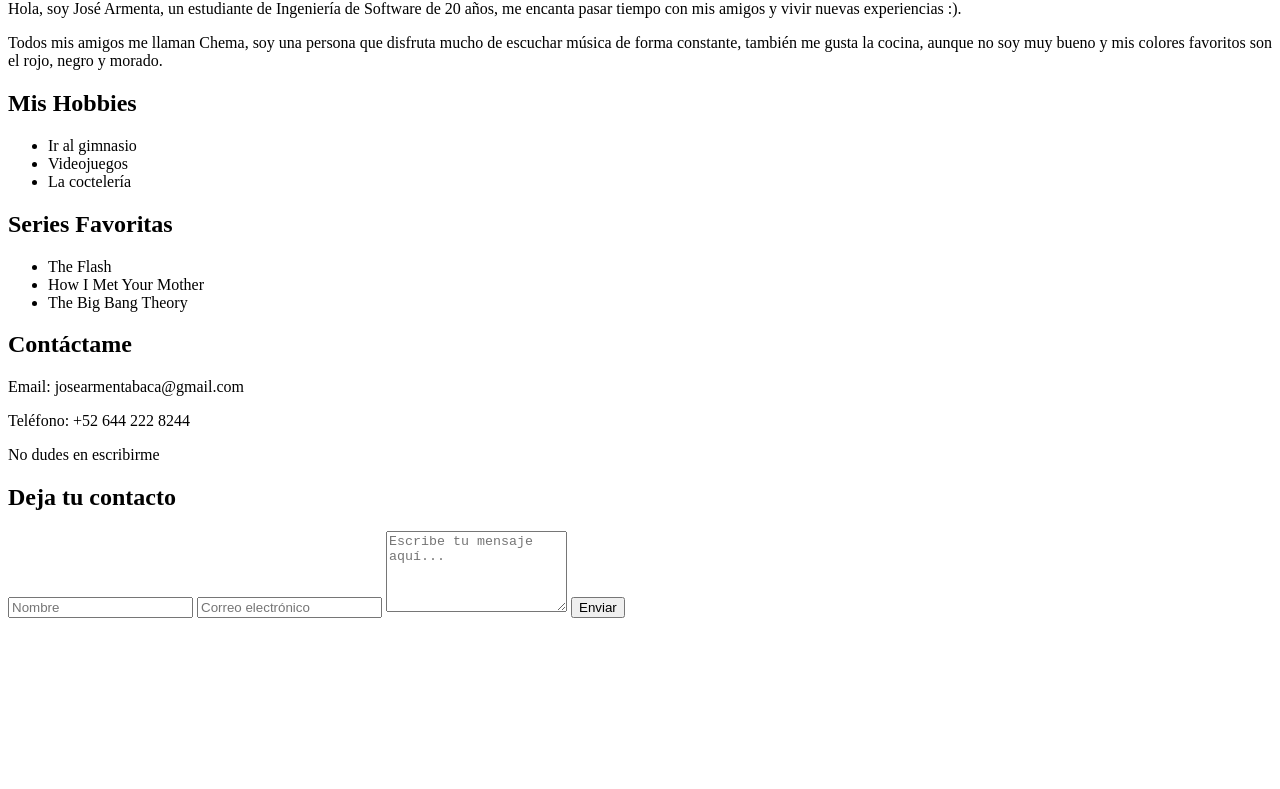
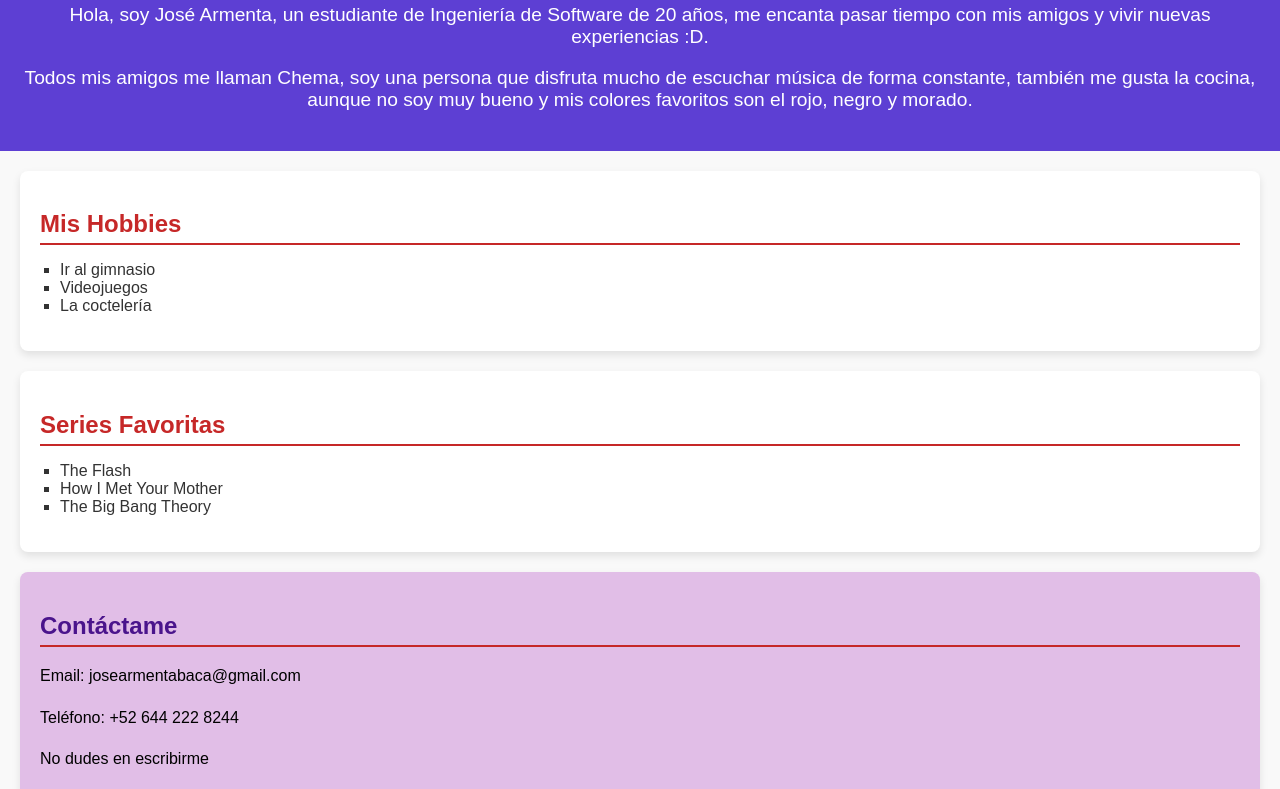
Before and after one commit to ChemaArmenta26/LandingArmentaJose-, a plain HTML site: page LandingArmentaJose/index.html in a window 1280 px wide. Shown: the part 80-869 px from the top of the page. Before the commit the page ends 800 px from the top, so only its background shows below. Drawn offline with Linux system fonts and the light colour scheme.

Commit message:
Estilos con CSS agregados

```diff
--- a/LandingArmentaJose/index.html
+++ b/LandingArmentaJose/index.html
@@ -5,6 +5,7 @@
     <meta charset="UTF-8">
     <meta name="viewport" content="width=device-width, initial-scale=1.0">
     <title>Personal Landing Page</title>
+    <link rel="stylesheet" href="styles.css">
 </head>
 
 <body>
@@ -12,7 +13,7 @@
     <header>
         <h1>¡Bienvenido a mi página personal!</h1>
         <p>Hola, soy José Armenta, un estudiante de Ingeniería de Software de 20 años, me encanta pasar tiempo con mis
-            amigos y vivir nuevas experiencias :).</p>
+            amigos y vivir nuevas experiencias :D.</p>
         <p> Todos mis amigos me llaman Chema, soy una persona que disfruta mucho de escuchar música de forma constante,
             también me gusta la cocina, aunque no soy muy bueno y mis colores favoritos son el rojo, negro y morado.</p>
     </header>
--- /dev/null
+++ b/LandingArmentaJose/styles.css
@@ -0,0 +1,88 @@
+body {
+    font-family: Arial, sans-serif;
+    margin: 0;
+    padding: 0;
+    background-color: #f9f9f9;
+    color: #333;
+}
+
+header {
+    background-color: #5D3FD3;
+    color: #fff;
+    padding: 20px;
+    text-align: center;
+}
+
+header h1 {
+    margin: 0;
+    font-size: 2.5em;
+}
+
+header p {
+    font-size: 1.2em;
+}
+
+section {
+    padding: 20px;
+    margin: 20px;
+    border-radius: 8px;
+    background-color: #fff;
+    box-shadow: 0 4px 8px rgba(0, 0, 0, 0.1);
+}
+
+section h2 {
+    color: #C62828;
+    border-bottom: 2px solid #C62828;
+    padding-bottom: 5px;
+    margin-bottom: 15px;
+}
+
+section ul {
+    list-style-type: square;
+    padding-left: 20px;
+}
+
+section p {
+    line-height: 1.6;
+}
+
+#contacto {
+    background-color: #E1BEE7;
+    color: #000;
+}
+
+#contacto h2 {
+    color: #4A148C;
+}
+
+hr {
+    margin: 40px 0;
+    border: 1px solid #ddd;
+}
+
+form {
+    display: flex;
+    flex-direction: column;
+    width: 300px;
+    margin: auto;
+}
+
+input,
+textarea {
+    margin-bottom: 10px;
+    padding: 10px;
+    border-radius: 5px;
+    border: 1px solid #ccc;
+}
+
+button {
+    padding: 10px;
+    background-color: #333;
+    color: white;
+    border: none;
+    cursor: pointer;
+}
+
+button:hover {
+    background-color: #555;
+}
```
